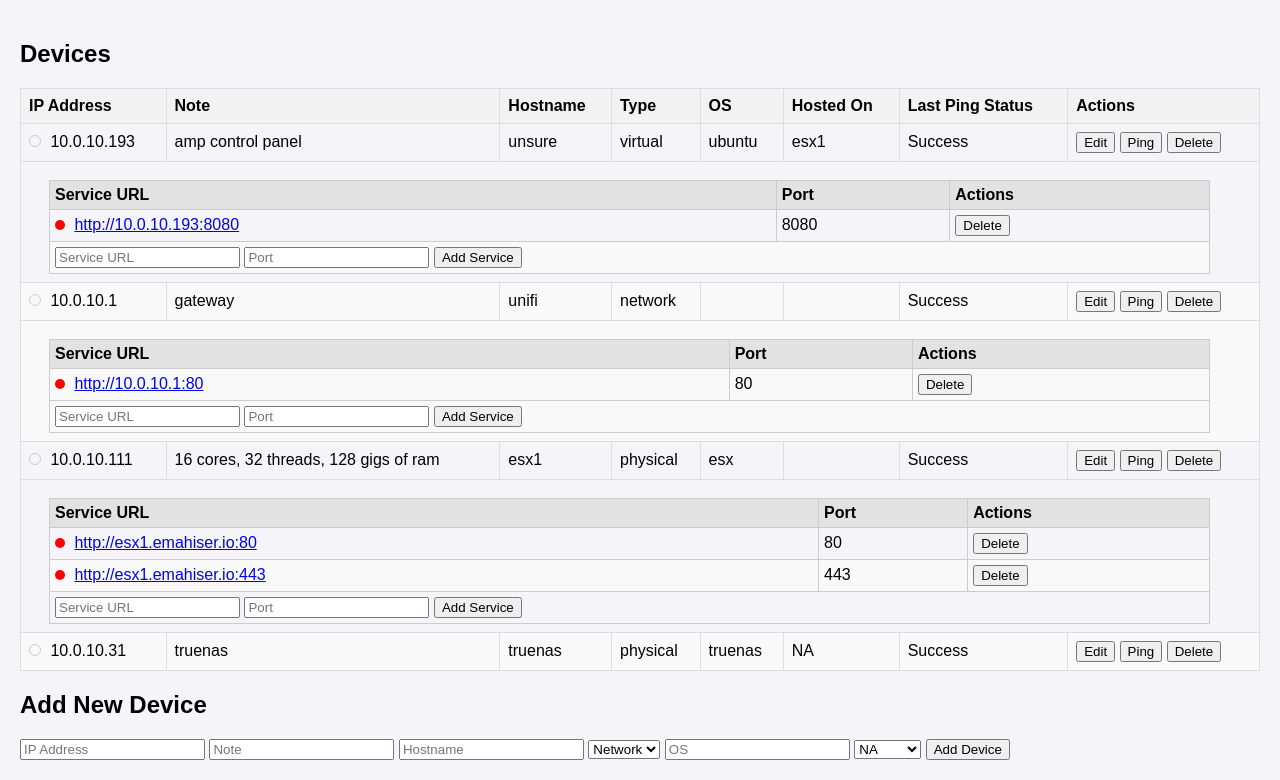
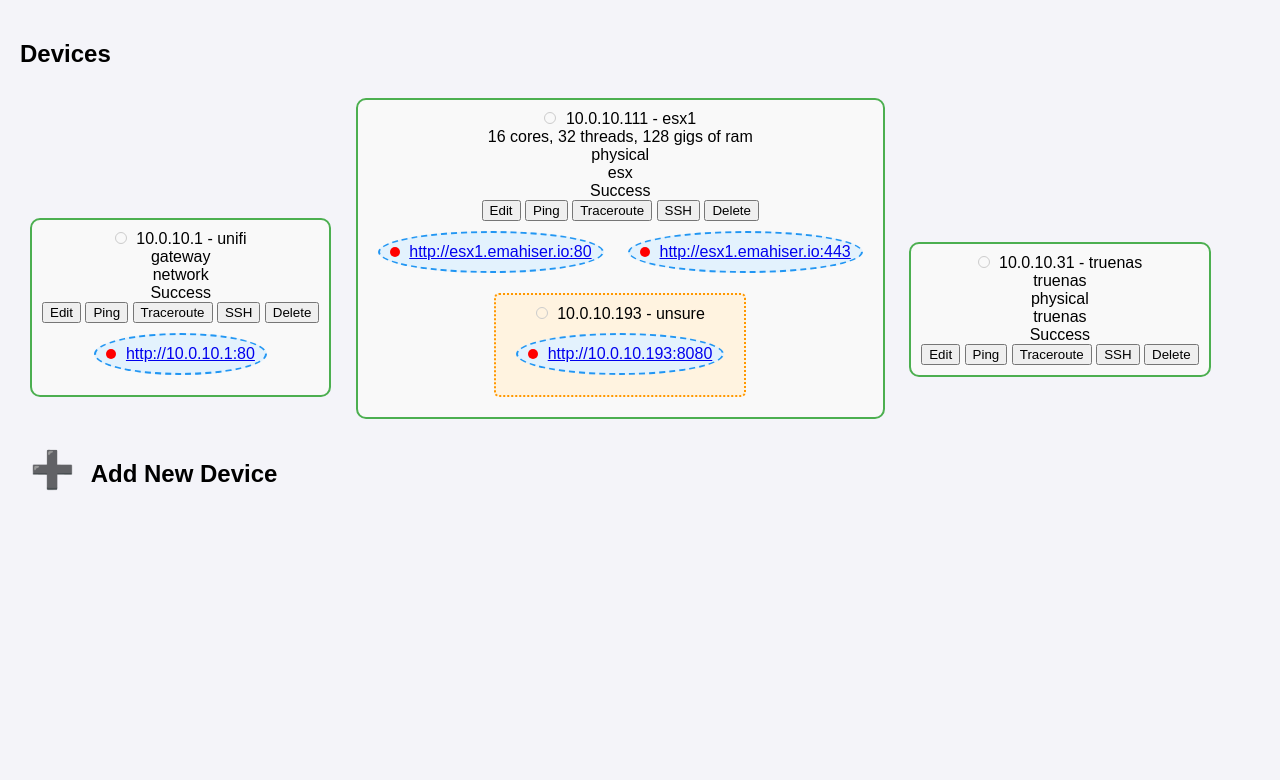
Before and after one commit to Xielvanic/landing-page, a Flask app: page / in a window 1280 px wide. Shown: the part 100-880 px from the top of the page. After the commit the page ends 591 px from the top, so only its background shows below. Run offline with Flask 3, Linux system fonts and the light colour scheme.

Commit message:
switched web display to more of a chart

```diff
--- a/app.py
+++ b/app.py
@@ -6,6 +6,8 @@ import logging
 from logging.handlers import RotatingFileHandler
 import platform
 from datetime import datetime
+import paramiko  # Add paramiko for SSH
+import uuid
 
 # Set the working directory
 WORKING_DIR = os.getenv('WORKING_DIR', os.path.dirname(os.path.abspath(__file__)))
@@ -63,6 +65,16 @@ def ping_device(ip_address):
         print(f"Ping failed for {ip_address}: {e.output}")
         return False
 
+def traceroute(ip_address):
+    param = '-n' if platform.system().lower() == 'windows' else '-q'
+    command = ['tracert' if platform.system().lower() == 'windows' else 'traceroute', ip_address]
+    try:
+        output = subprocess.check_output(command, stderr=subprocess.STDOUT, universal_newlines=True)
+        return output
+    except subprocess.CalledProcessError as e:
+        print(f"Traceroute failed for {ip_address}: {e.output}")
+        return None
+
 # Function to setup logging for a device
 def setup_device_logger(device_id):
     logger = logging.getLogger(f'device_{device_id}')
@@ -84,14 +96,16 @@ def index():
 def add_item():
     items = load_items()
     new_item = {
-        'id': str(len(items) + 1),
+        'id': str(uuid.uuid4()),
         'ip_address': request.form['ip_address'],
-        'note': request.form['note'],
+        'note': request.form.get('note', ''),
         'hostname': request.form['hostname'],
         'type': request.form['type'],
-        'os': request.form['os'],
-        'hosted_on': request.form.get('hosted_on', 'NA'),
-        'services': []
+        'os': request.form.get('os', ''),
+        'username': request.form.get('username', ''),
+        'password': request.form.get('password', ''),
+        'last_ping_status': 'Unknown',
+        'hosted_on': request.form.get('hosted_on', 'NA')
     }
     items.append(new_item)
     save_items(items)
@@ -104,8 +118,8 @@ def delete_item(item_id):
     save_items(items)
     return redirect(url_for('index'))
 
-@app.route('/edit_item_details/<item_id>', methods=['POST'])
-def edit_item_details(item_id):
+@app.route('/edit_item/<item_id>', methods=['POST'])
+def edit_item(item_id):
     items = load_items()
     for item in items:
         if item['id'] == item_id:
@@ -114,7 +128,8 @@ def edit_item_details(item_id):
             item['hostname'] = request.form['hostname']
             item['type'] = request.form['type']
             item['os'] = request.form['os']
-            item['hosted_on'] = request.form.get('hosted_on', 'NA')
+            item['username'] = request.form.get('username', item.get('username'))
+            item['password'] = request.form.get('password', item.get('password'))
             break
     save_items(items)
     return redirect(url_for('index'))
@@ -163,11 +178,70 @@ def ping_device_route(item_id):
             item['last_ping_status'] = 'Reachable' if is_reachable else 'Unreachable'
             item['last_ping_time'] = datetime.now().strftime('%Y-%m-%d %H:%M:%S')
 
+            # Log the updated time for debugging
+            print(f"Updated last_ping_time for {item_id}: {item['last_ping_time']}")
+
             # Save the updated items
             save_items(items)
 
             return jsonify({'status': 'success', 'reachable': is_reachable})
     return jsonify({'status': 'error', 'message': 'Device not found'})
 
+@app.route('/traceroute_device/<item_id>', methods=['GET'])
+def traceroute_device_route(item_id):
+    items = load_items()
+    for item in items:
+        if item['id'] == item_id:
+            result = traceroute(item['ip_address'])
+            if result:
+                # Parse traceroute output to find new devices
+                new_devices = parse_traceroute(result, items)
+                return jsonify({'status': 'success', 'result': result, 'new_devices': new_devices})
+            else:
+                return jsonify({'status': 'error', 'message': 'Traceroute failed'})
+    return jsonify({'status': 'error', 'message': 'Device not found'})
+
+def parse_traceroute(output, existing_items):
+    new_devices = []
+    lines = output.splitlines()
+    for line in lines:
+        # Extract IP addresses from traceroute output
+        if '(' in line and ')' in line:
+            ip_address = line.split('(')[1].split(')')[0]
+            if not any(item['ip_address'] == ip_address for item in existing_items):
+                new_devices.append(ip_address)
+    return new_devices
+
+def ssh_into_device(ip_address, username, password):
+    try:
+        client = paramiko.SSHClient()
+        client.set_missing_host_key_policy(paramiko.AutoAddPolicy())
+        client.connect(ip_address, username=username, password=password)
+        stdin, stdout, stderr = client.exec_command('esxcli vm process list')
+        output = stdout.read().decode()
+        client.close()
+        return output
+    except Exception as e:
+        print(f"SSH connection failed: {e}")
+        return None
+
+@app.route('/ssh_device/<item_id>', methods=['GET'])
+def ssh_device_route(item_id):
+    items = load_items()
+    for item in items:
+        if item['id'] == item_id:
+            username = item.get('username')
+            password = item.get('password')
+            if not username or not password:
+                return jsonify({'status': 'error', 'message': 'Credentials required'})
+
+            output = ssh_into_device(item['ip_address'], username, password)
+            if output:
+                # Process output to extract VM information
+                return jsonify({'status': 'success', 'output': output})
+            else:
+                return jsonify({'status': 'error', 'message': 'SSH failed'})
+    return jsonify({'status': 'error', 'message': 'Device not found'})
+
 if __name__ == '__main__':
     app.run(debug=True)
--- a/templates/index.html
+++ b/templates/index.html
@@ -7,47 +7,31 @@
     <title>Home Network Monitor</title>
     <link rel="stylesheet" href="{{ url_for('static', filename='styles.css') }}">
     <style>
-        table {
-            width: 100%;
-            border-collapse: collapse;
-            margin-top: 20px;
+        .device,
+        .service,
+        .virtual-machine {
+            padding: 10px;
+            margin: 10px;
+            display: inline-block;
+            text-align: center;
         }
 
-        th,
-        td {
-            border: 1px solid #ddd;
-            padding: 8px;
-            text-align: left;
-        }
-
-        th {
-            background-color: #f2f2f2;
-            cursor: pointer;
-        }
-
-        tr:nth-child(even) {
+        .device {
+            border: 2px solid #4CAF50;
+            border-radius: 10px;
             background-color: #f9f9f9;
         }
 
-        tr:hover {
-            background-color: #ddd;
+        .service {
+            border: 2px dashed #2196F3;
+            border-radius: 50%;
+            background-color: #e3f2fd;
         }
 
-        .nested-table {
-            margin-top: 10px;
-            margin-left: 20px;
-            width: 95%;
-        }
-
-        .nested-table th,
-        .nested-table td {
-            border: 1px solid #ccc;
-            padding: 5px;
-            text-align: left;
-        }
-
-        .nested-table th {
-            background-color: #e2e2e2;
+        .virtual-machine {
+            border: 2px dotted #FF9800;
+            border-radius: 5px;
+            background-color: #fff3e0;
         }
 
         .status-indicator {
@@ -70,6 +54,17 @@
             background-color: transparent;
             border: 1px solid #ccc;
         }
+
+        .toggle-form {
+            cursor: pointer;
+            font-size: 1.5em;
+            margin: 10px;
+        }
+
+        .add-device-form {
+            display: none;
+            margin-top: 20px;
+        }
     </style>
 </head>
 
@@ -79,118 +74,96 @@
     </header>
     <main>
         <h2>Devices</h2>
-        <table id="deviceTable">
-            <thead>
-                <tr>
-                    <th>IP Address</th>
-                    <th>Note</th>
-                    <th>Hostname</th>
-                    <th>Type</th>
-                    <th>OS</th>
-                    <th>Hosted On</th>
-                    <th>Last Ping Status</th>
-                    <th>Actions</th>
-                </tr>
-            </thead>
-            <tbody>
-                {% for item in items %}
-                <tr>
-                    <td>
-                        <span class="status-indicator {% if item.last_ping_status == 'Reachable' %}status-reachable{% elif item.last_ping_status == 'Unreachable' %}status-unreachable{% else %}status-unknown{% endif %}"></span> {{ item.ip_address }}
-                    </td>
-                    <td>{{ item.note }}</td>
-                    <td>{{ item.hostname }}</td>
-                    <td>{{ item.type }}</td>
-                    <td>{{ item.os }}</td>
-                    <td>{{ item.hosted_on }}</td>
-                    <td>{{ item.last_ping_status or 'N/A' }}</td>
-                    <td>
+        <div class="network-chart">
+            {% for item in items %} {% if item.type != 'virtual' %}
+            <div class="device">
+                <div>
+                    <span class="status-indicator {% if item.last_ping_status == 'Reachable' %}status-reachable{% elif item.last_ping_status == 'Unreachable' %}status-unreachable{% else %}status-unknown{% endif %}"></span> {{ item.ip_address }} - {{ item.hostname
+                    }}
+                </div>
+                <div>{{ item.note or '' }}</div>
+                <div>{{ item.type }}</div>
+                <div>{{ item.os or '' }}</div>
+                <div>{{ item.last_ping_status or 'N/A' }}</div>
+                <div>
                     <button onclick="toggleEditForm('{{ item.id }}')">Edit</button>
                     <button onclick="pingDevice('{{ item.id }}')">Ping</button>
+                    <button onclick="tracerouteDevice('{{ item.id }}')">Traceroute</button>
+                    <button onclick="sshIntoDevice('{{ item.id }}')">SSH</button>
                     <form action="{{ url_for('delete_item', item_id=item.id) }}" method="post" style="display:inline;">
                         <button type="submit">Delete</button>
                     </form>
-                    </td>
-                </tr>
-                <tr id="edit-form-{{ item.id }}" style="display:none;">
-                    <td colspan="7">
-                        <form action="{{ url_for('edit_item_details', item_id=item.id) }}" method="post">
+                </div>
+                <div id="edit-form-{{ item.id }}" style="display:none;">
+                    <form action="{{ url_for('edit_item', item_id=item.id) }}" method="post">
                         <input type="text" name="ip_address" value="{{ item.ip_address }}" required>
-                            <input type="text" name="note" value="{{ item.note }}" required>
+                        <input type="text" name="note" value="{{ item.note }}">
                         <input type="text" name="hostname" value="{{ item.hostname }}" required>
                         <select name="type" required>
                             <option value="network" {% if item.type == 'network' %}selected{% endif %}>Network</option>
                             <option value="physical" {% if item.type == 'physical' %}selected{% endif %}>Physical</option>
+                            <option value="router" {% if item.type == 'router' %}selected{% endif %}>Router</option>
+                            <option value="switch" {% if item.type == 'switch' %}selected{% endif %}>Switch</option>
                             <option value="service" {% if item.type == 'service' %}selected{% endif %}>Service</option>
                             <option value="virtual" {% if item.type == 'virtual' %}selected{% endif %}>Virtual</option>
                         </select>
-                            <input type="text" name="os" value="{{ item.os }}" required>
-                            <select name="hosted_on" required>
-                                <option value="NA" {% if item.hosted_on == 'NA' %}selected{% endif %}>NA</option>
-                                {% for host in physical_hosts %}
-                                <option value="{{ host.hostname }}" {% if item.hosted_on == host.hostname %}selected{% endif %}>{{ host.hostname }}</option>
-                                {% endfor %}
-                            </select>
+                        <input type="text" name="os" value="{{ item.os }}">
+                        <input type="text" name="username" value="{{ item.username }}">
+                        <input type="password" name="password" value="{{ item.password }}">
                         <button type="submit">Save</button>
                     </form>
-                    </td>
-                </tr>
+                </div>
                 {% if item.services %}
-                <tr>
-                    <td colspan="8">
-                        <table class="nested-table">
-                            <thead>
-                                <tr>
-                                    <th>Service URL</th>
-                                    <th>Port</th>
-                                    <th>Actions</th>
-                                </tr>
-                            </thead>
-                            <tbody>
+                <div>
                     {% for service in item.services %}
-                                <tr>
-                                    <td>
+                    <div class="service">
                         <span class="status-indicator {% if service.reachable %}status-reachable{% elif service.reachable is not none %}status-unreachable{% else %}status-unknown{% endif %}"></span>
                         <a href="http://{{ service.url }}:{{ service.port }}" target="_blank">http://{{ service.url }}:{{ service.port }}</a>
-                                    </td>
-                                    <td>{{ service.port }}</td>
-                                    <td>
-                                        <form action="{{ url_for('delete_service', item_id=item.id, service_index=loop.index0) }}" method="post" style="display:inline;">
-                                            <button type="submit">Delete</button>
-                                        </form>
-                                    </td>
-                                </tr>
+                    </div>
                     {% endfor %}
-                                <tr>
-                                    <td colspan="3">
-                                        <form action="{{ url_for('add_service', item_id=item.id) }}" method="post">
-                                            <input type="url" name="url" placeholder="Service URL" required>
-                                            <input type="number" name="port" placeholder="Port" required>
-                                            <button type="submit">Add Service</button>
-                                        </form>
-                                    </td>
-                                </tr>
-                            </tbody>
-                        </table>
-                    </td>
-                </tr>
+                </div>
+                {% endif %} {% for vm in items if vm.type == 'virtual' and vm.hosted_on == item.hostname %}
+                <div class="virtual-machine">
+                    <div>
+                        <span class="status-indicator {% if vm.last_ping_status == 'Reachable' %}status-reachable{% elif vm.last_ping_status == 'Unreachable' %}status-unreachable{% else %}status-unknown{% endif %}"></span> {{ vm.ip_address }} - {{ vm.hostname
+                        }}
+                    </div>
+                    {% if vm.services %}
+                    <div>
+                        {% for service in vm.services %}
+                        <div class="service">
+                            <span class="status-indicator {% if service.reachable %}status-reachable{% elif service.reachable is not none %}status-unreachable{% else %}status-unknown{% endif %}"></span>
+                            <a href="http://{{ service.url }}:{{ service.port }}" target="_blank">http://{{ service.url }}:{{ service.port }}</a>
+                        </div>
+                        {% endfor %}
+                    </div>
+                    {% endif %}
+                </div>
+                {% endfor %}
+            </div>
             {% endif %} {% endfor %}
-            </tbody>
-        </table>
+        </div>
 
-        <h2>Add New Device</h2>
+        <h2>
+            <span class="toggle-form" onclick="toggleAddDeviceForm()">&#x2795;</span> Add New Device
+        </h2>
+        <div class="add-device-form" id="addDeviceForm">
             <form action="{{ url_for('add_item') }}" method="post">
                 <input type="text" name="ip_address" placeholder="IP Address" required>
-            <input type="text" name="note" placeholder="Note" required>
+                <input type="text" name="note" placeholder="Note (e.g., NICs: 2)">
                 <input type="text" name="hostname" placeholder="Hostname" required>
                 <select name="type" required>
                     <option value="network">Network</option>
                     <option value="physical">Physical</option>
+                    <option value="router">Router</option>
+                    <option value="switch">Switch</option>
                     <option value="service">Service</option>
                     <option value="virtual">Virtual</option>
                 </select>
-            <input type="text" name="os" placeholder="OS" required>
-            <select name="hosted_on" required>
+                <input type="text" name="os" placeholder="OS">
+                <input type="text" name="username" placeholder="Username">
+                <input type="password" name="password" placeholder="Password">
+                <select name="hosted_on">
                     <option value="NA">NA</option>
                     {% for host in physical_hosts %}
                     <option value="{{ host.hostname }}">{{ host.hostname }}</option>
@@ -198,16 +171,22 @@
                 </select>
                 <button type="submit">Add Device</button>
             </form>
+        </div>
     </main>
     <script src="{{ url_for('static', filename='script.js') }}"></script>
     <script>
         function toggleEditForm(itemId) {
             const form = document.getElementById(`edit-form-${itemId}`);
             if (form) {
-                form.style.display = form.style.display === 'none' ? 'table-row' : 'none';
+                form.style.display = form.style.display === 'none' ? 'block' : 'none';
             } else {
                 console.error(`Edit form with ID edit-form-${itemId} not found.`);
             }
+        }
+
+        function toggleAddDeviceForm() {
+            const form = document.getElementById('addDeviceForm');
+            form.style.display = form.style.display === 'none' ? 'block' : 'none';
         }
 
         function sortTable(columnIndex) {
@@ -274,6 +253,32 @@
                 })
                 .catch(error => console.error('Error pinging device:', error));
         }
+
+        function tracerouteDevice(itemId) {
+            fetch(`/traceroute_device/${itemId}`)
+                .then(response => response.json())
+                .then(data => {
+                    if (data.status === 'success') {
+                        alert(`Traceroute completed: ${data.result}`);
+                    } else {
+                        console.error('Traceroute failed:', data.message);
+                    }
+                })
+                .catch(error => console.error('Error performing traceroute:', error));
+        }
+
+        function sshIntoDevice(itemId) {
+            fetch(`/ssh_device/${itemId}`)
+                .then(response => response.json())
+                .then(data => {
+                    if (data.status === 'success') {
+                        alert(`SSH connection successful. Output: ${data.output}`);
+                    } else {
+                        console.error('SSH failed:', data.message);
+                    }
+                })
+                .catch(error => console.error('Error SSHing into device:', error));
+        }
     </script>
 </body>
 
```
Lines whose indentation alone changed are shown as unchanged.
